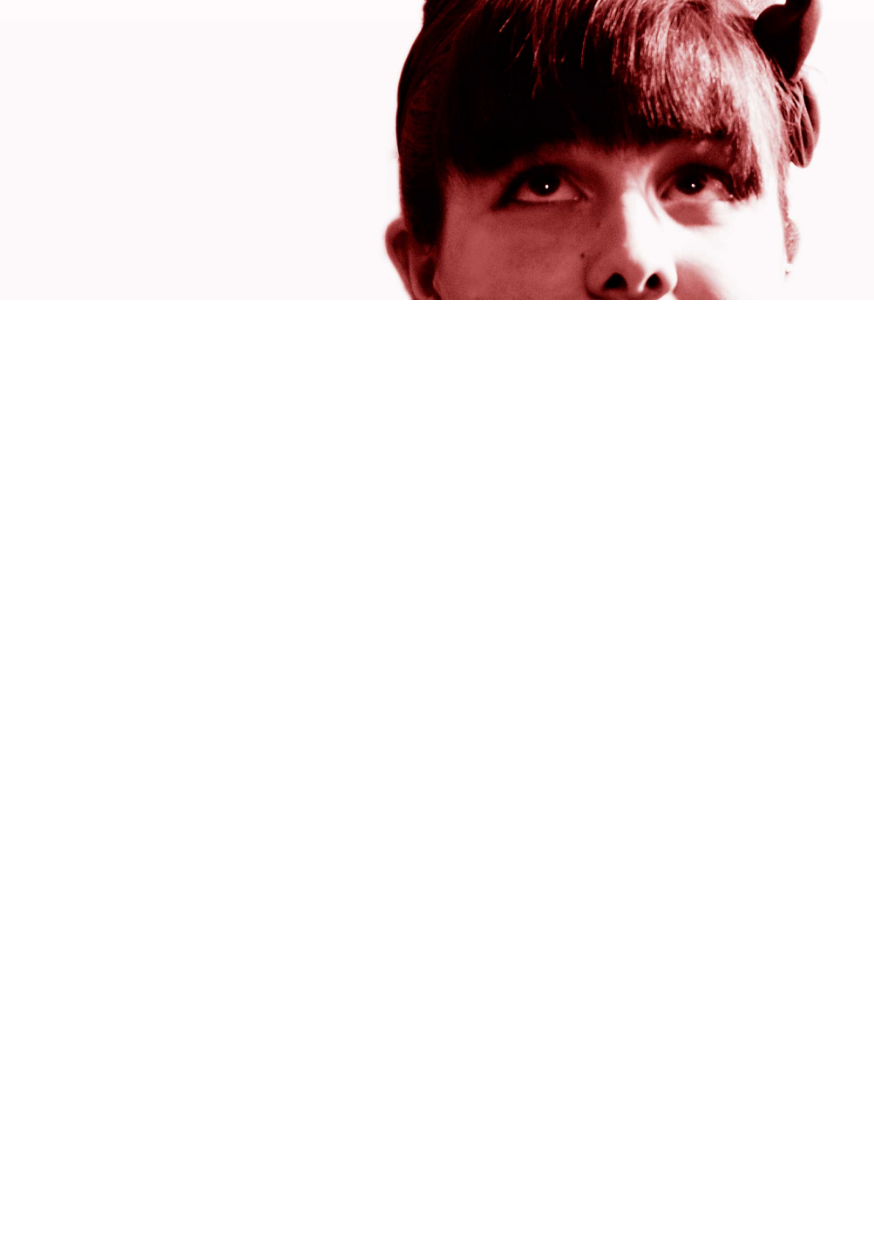
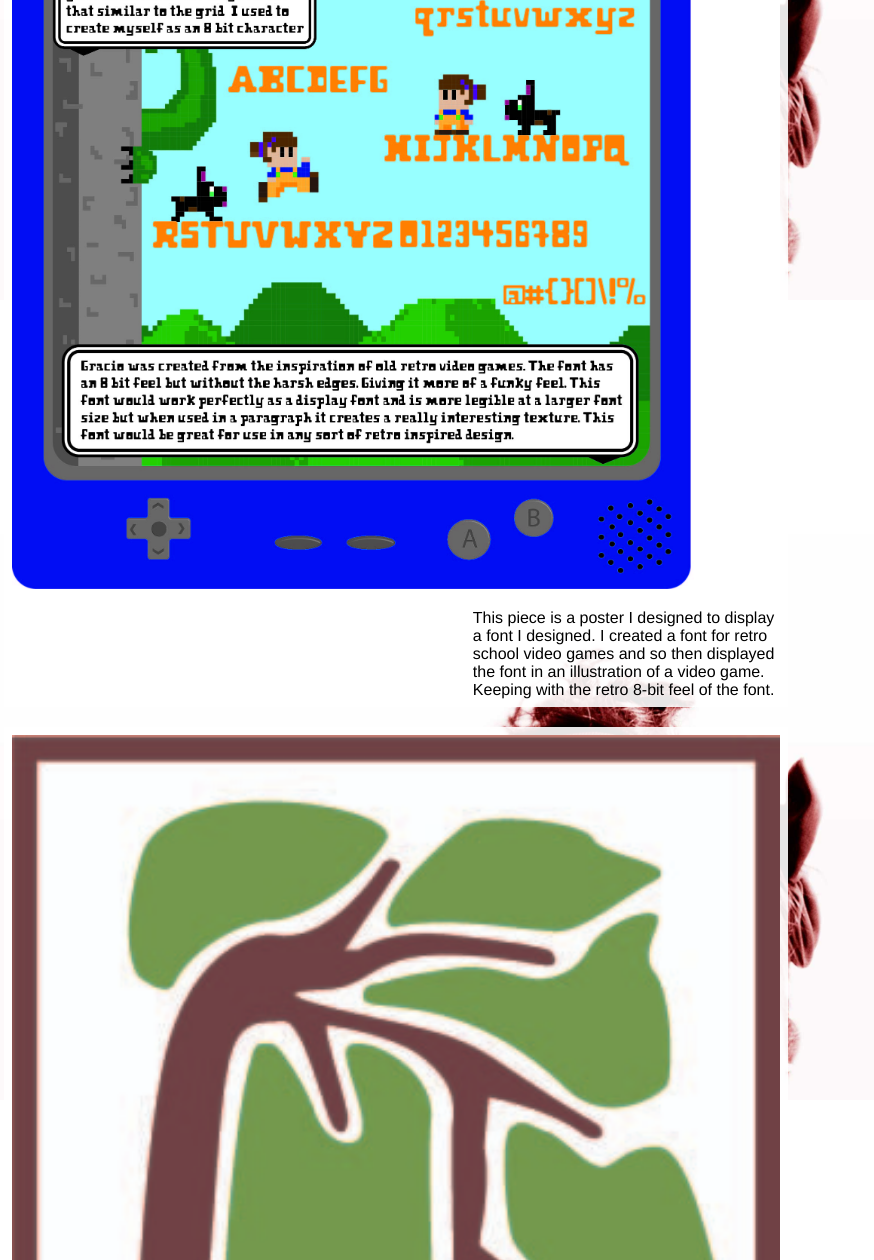
Before and after one commit to walkergrace/walkergrace.github.io, a plain HTML site: page portfolio.html in a window 1280 px wide. Shown: the part 500-1760 px from the top of the page, without its empty margins (0-874 px from the left). Before the commit the page ends 800 px from the top, so only its background shows below. Drawn offline with Linux system fonts and the light colour scheme.

Commit message:
changes to images

```diff
--- a/css/general.css
+++ b/css/general.css
@@ -85,6 +85,25 @@ p {
 	margin: 0;
 }
 
+.portfolio {
+	width: 100%;
+}
+
+figure {
+	margin: 0.25rem;
+	margin-top: 1rem;
+	font-family: Gotham, "Helvetica Neue", Helvetica, Arial, sans-serif;
+	font-weight: lighter;
+	padding-left: .5rem;
+	padding-right: .5rem;
+	padding-bottom: .5rem;
+	padding-top: .5rem;
+	background: rgba(255,255,255,.9);
+}
+figcaption {
+	padding-top: 1rem;
+}
+
 
 
 @media only screen and (min-width: 20em) {
@@ -93,6 +112,16 @@ p {
 		padding-top: 4rem;
 		padding-left: 3rem;
 		padding-right: 3rem;
+	}
+	figure {
+		float: left;
+		width: 60%;
+		text-align: top;
+	}
+	figcaption {
+		float: right;
+		width: 40%;
+		text-align: top;
 	}
 
 }
--- a/portfolio.html
+++ b/portfolio.html
@@ -18,6 +18,22 @@
 	</ul>
 </header>
 
+	<figure>
+		<img src="img/portfolio1.jpg" alt="portfolio piece" class="portfolio">
+		<figcaption> This piece is a poster I designed to display a font I designed. I created a font for retro school video games and so then displayed the font in an illustration of a video game. Keeping with the retro 8-bit feel of the font.</figcaption>
+	</figure>
+
+	<figure>
+		<img src="img/portfolio2.jpg" alt="portfolio piece" class="portfolio">
+		<figcaption> This piece is a logo redesign I did for the company Willow Publishing. A small print and publishing shop in Brighton, Ontario. </figcaption>
+	</figure>
+
+	<figure>
+		<img src="img/portfolio3.jpg" alt="portfolio piece" class="portfolio">
+		<figcaption>This is an illustrative type piece for a Grimm Brother's story. </figcaption>
+	</figure>
+
+
 <body>
 </body>
 </html>
```
